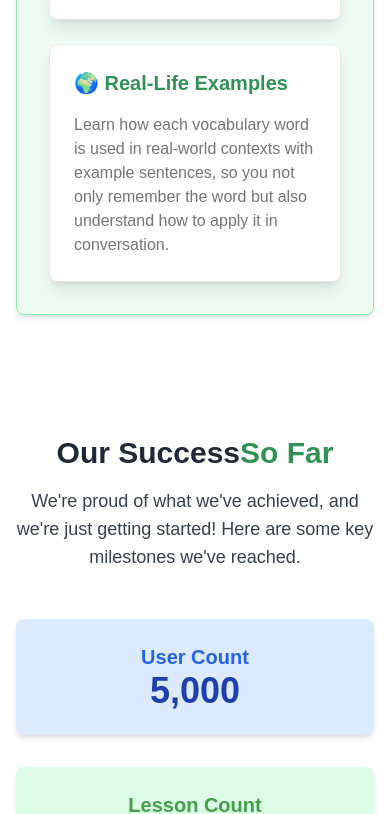
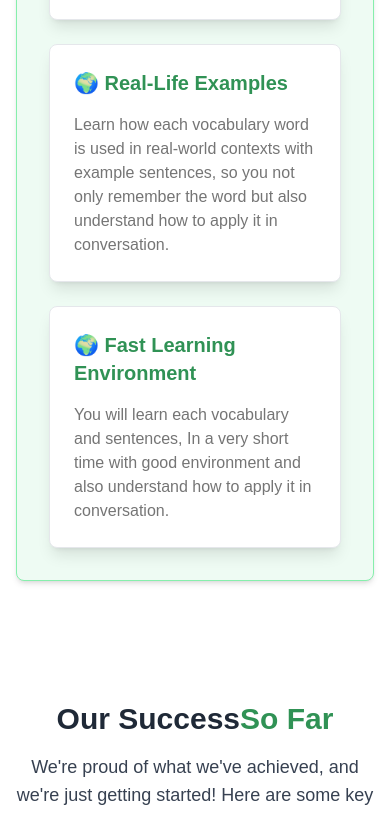
Before and after one commit to parves2023/jater, a React (Vite) app: page / in a window 390 px wide. Shown: the part 2299-3113 px from the top of the page. Built offline with nearby package versions, Linux system fonts and the light colour scheme; no server answers.

Commit message:
fix aos responsive break issue

```diff
--- a/src/components/About.jsx
+++ b/src/components/About.jsx
@@ -9,7 +9,7 @@ const About = () => {
   useEffect(() => {
     AOS.init({
       duration: 1000,
-      once: true,
+      once: false,
     });
   }, []);
 
@@ -39,7 +39,7 @@ const About = () => {
         {/* Card 1 */}
         <div
           className="space-y-4 bg-white p-6 rounded-lg shadow-lg border border-gray-200"
-          data-aos="fade-right"
+          data-aos="fade-up"
         >
           <h4 className="font-semibold text-xl text-[#309255]">📝 Curated Vocabulary Lists</h4>
           <p className="text-gray-600">
@@ -50,7 +50,7 @@ const About = () => {
         {/* Card 2 */}
         <div
           className="space-y-4 bg-white p-6 rounded-lg shadow-lg border border-gray-200"
-          data-aos="fade-left"
+          data-aos="fade-up"
         >
           <h4 className="font-semibold text-xl text-[#309255]">📚 Interactive Quizzes</h4>
           <p className="text-gray-600">
@@ -61,7 +61,7 @@ const About = () => {
         {/* Card 3 */}
         <div
           className="space-y-4 bg-white p-6 rounded-lg shadow-lg border border-gray-200"
-          data-aos="fade-right"
+          data-aos="fade-down"
         >
           <h4 className="font-semibold text-xl text-[#309255]">🎯 Personalized Learning Paths</h4>
           <p className="text-gray-600">
@@ -72,7 +72,7 @@ const About = () => {
         {/* Card 4 */}
         <div
           className="space-y-4 bg-white p-6 rounded-lg shadow-lg border border-gray-200"
-          data-aos="fade-left"
+          data-aos="fade-down"
         >
           <h4 className="font-semibold text-xl text-[#309255]">💪 Motivational Content</h4>
           <p className="text-gray-600">
@@ -83,13 +83,25 @@ const About = () => {
         {/* Card 5 */}
         <div
           className="space-y-4 bg-white p-6 rounded-lg shadow-lg border border-gray-200"
-          data-aos="fade-right"
+          data-aos="flip-up"
         >
           <h4 className="font-semibold text-xl text-[#309255]">🌍 Real-Life Examples</h4>
           <p className="text-gray-600">
             Learn how each vocabulary word is used in real-world contexts with example sentences, so you not only remember the word but also understand how to apply it in conversation.
           </p>
         </div>
+
+         {/* Card 6 */}
+         <div
+          className="space-y-4 bg-white p-6 rounded-lg shadow-lg border border-gray-200"
+          data-aos="flip-up"
+        >
+          <h4 className="font-semibold text-xl text-[#309255]">🌍 Fast Learning Environment</h4>
+          <p className="text-gray-600">
+            You will learn each vocabulary and sentences, In a very short time with good environment and also understand how to apply it in conversation.
+          </p>
+        </div>
+
       </div>
     </section>
 
--- a/src/pages/Home/Home.jsx
+++ b/src/pages/Home/Home.jsx
@@ -29,10 +29,10 @@ const Home = () => {
        <Slider></Slider>
        </div>
       <About></About>
-      <div data-aos="zoom-out-left">
+      <div data-aos="zoom-in-down">
         <SuccessSection></SuccessSection>
       </div>
-      <div data-aos="zoom-out-right">
+      <div data-aos="zoom-in-up">
         <JoyfulMomentsSection></JoyfulMomentsSection>
       </div>
       <div
```
